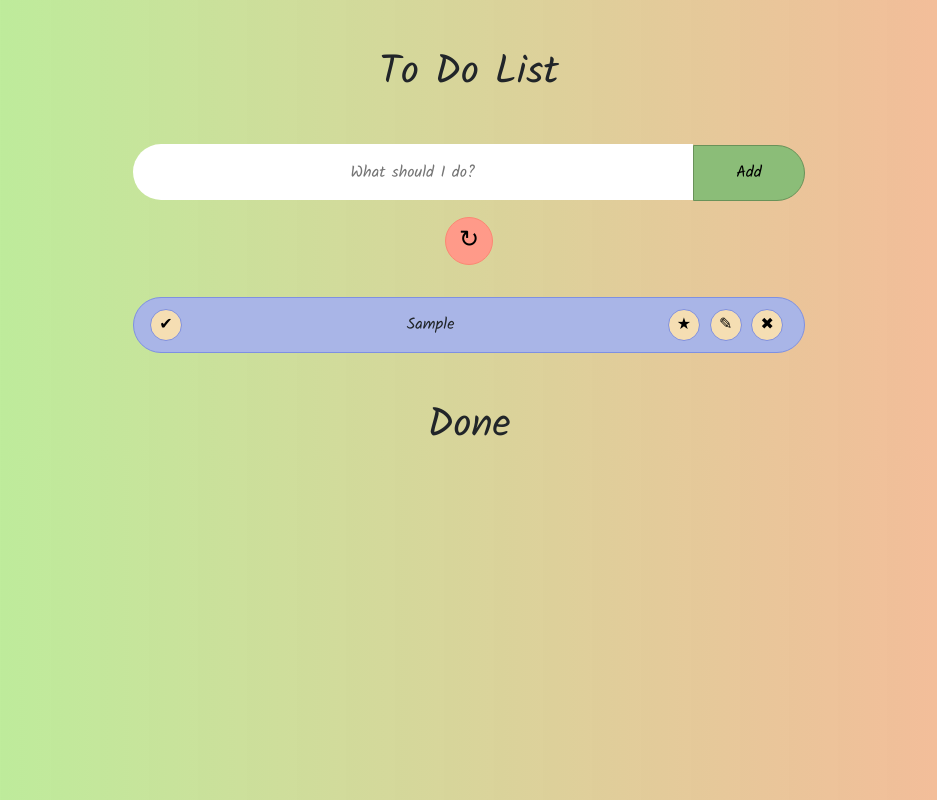
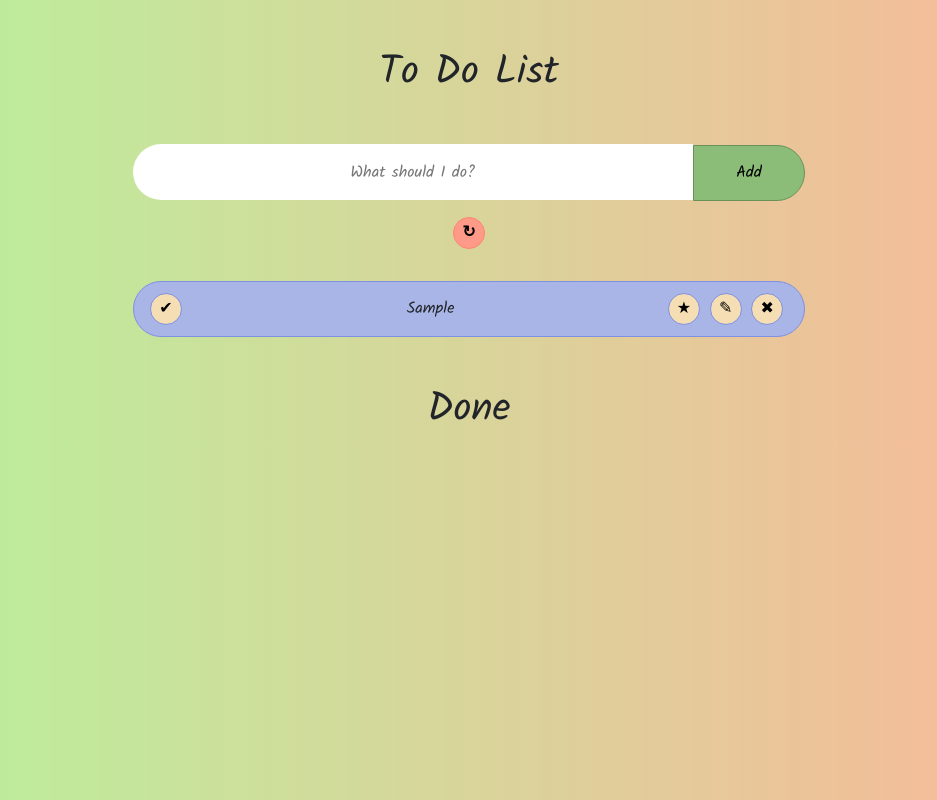
Before and after one commit to solomiiaivychuk/to-do-app-react, a React (Create React App) app in the folder planner-app/: page / in a window 1280 px wide. Both pictures are taken after typing "Sample" into the empty fields and a click on the button "Add". Shown: the whole page, without its empty margins (171-1108 px from the left). Built offline with nearby package versions, Linux system fonts and the light colour scheme.

Commit message:
Reset Button is now functional component. Working on func OnEscapePress

```diff
--- a/planner-app/src/components/EditForm.jsx
+++ b/planner-app/src/components/EditForm.jsx
@@ -5,7 +5,8 @@ class EditForm extends React.Component {
     super(props);
     this.state = {
         todoText : '',
-        submitted : false
+        submitted : false,
+        old_text : this.props.text
     }
   }
 
@@ -17,12 +18,27 @@ class EditForm extends React.Component {
 
   handleSubmit(event) {
     event.preventDefault();
-     this.props.onSubmit({
+    this.props.onSubmit({
       todoText: this.state.todoText,
     });
     this.setState({
         submitted : !this.state.submitted
     })
+    console.log(this.state.todoText)
+    console.log(this.props.text);
+  }
+
+  onEscapePress(event) {
+    if (event.key == "Escape") {
+      this.setState({
+        todoText: this.state.old_text,
+      })
+
+    }
+  }
+
+  componentDidMount() {
+    window.addEventListener('keyup', this.onEscapePress);
   }
 
   render() {
@@ -30,7 +46,8 @@ class EditForm extends React.Component {
       <form
         className="edit-form"
         onSubmit={(event) => this.handleSubmit(event)}
-      >
+        //onEscapePress={(event) => this.onEscapePress(event)}
+       >
         <input
             name="text"
             value={this.state.todoText}
--- a/planner-app/src/components/ResetButton.jsx
+++ b/planner-app/src/components/ResetButton.jsx
@@ -1,20 +1,13 @@
 import React from 'react'
 
-class ResetButton extends React.Component {
-    constructor(props) {
-        super(props)
-    }
-
-
-    render() {
+function ResetButton(props) {
     return(
         <button
             className="reset-button"
-                onClick={this.props.resetTodos}
+            onClick={props.resetTodos}
         >
             &#8635;</button>
     )
 }
-}
 
 export default ResetButton
--- a/planner-app/src/components/ToDoItem.jsx
+++ b/planner-app/src/components/ToDoItem.jsx
@@ -4,12 +4,20 @@ import EditForm from "./EditForm"
 class ToDoItem extends React.Component {
   constructor(props) {
     super(props);
+    this.state = {
+      old_text : this.props.todo.text
+    }
   }
 
 // !!!!!!! TO CHANGE!!!
+
   changeTodoText(new_text) {
     this.props.todo.toedit = !this.props.todo.toedit;
     this.props.todo.text = new_text.todoText;
+  }
+
+  onEscapePress() {
+    this.props.todo.text = this.old_text;
   }
 
   render() {
@@ -20,7 +28,11 @@ class ToDoItem extends React.Component {
           className="todo-text"
           >
             {this.props.todo.toedit ? (
-            <EditForm onSubmit={(new_text) => this.changeTodoText(new_text)}></EditForm>
+            <EditForm
+              text={this.props.todo.text}
+              onSubmit={(new_text) => this.changeTodoText(new_text)}
+              onEscapePress={() => this.onEscapePress()}
+            ></EditForm>
             )
             : (
             this.props.todo.text
--- a/planner-app/src/components/styles.css
+++ b/planner-app/src/components/styles.css
@@ -93,11 +93,12 @@ body {
 .reset-button {
   background-color: rgb(255, 154, 137);
   border: 1px solid rgb(252, 135, 115);
-  font-size: 1.5rem;
+  font-size: 1rem;
+  font-weight: bold;
   align-self: center;
-  width: 3rem;
-  height: 3rem;
-  border-radius: 2rem;
+  width: 2rem;
+  height: 2rem;
+  border-radius: 1rem;
   margin-top: 1rem;
 }
 .reset-button:hover {
```
Lines whose indentation alone changed are shown as unchanged.
